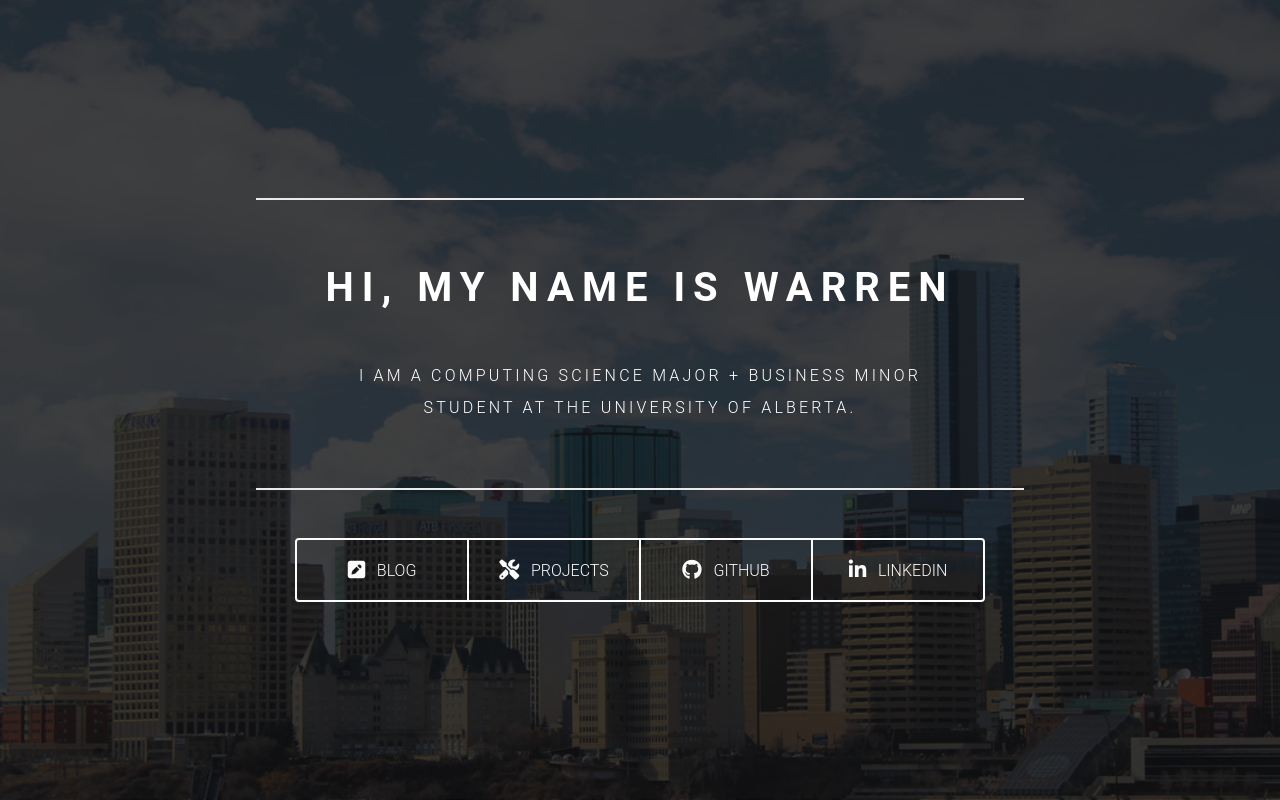
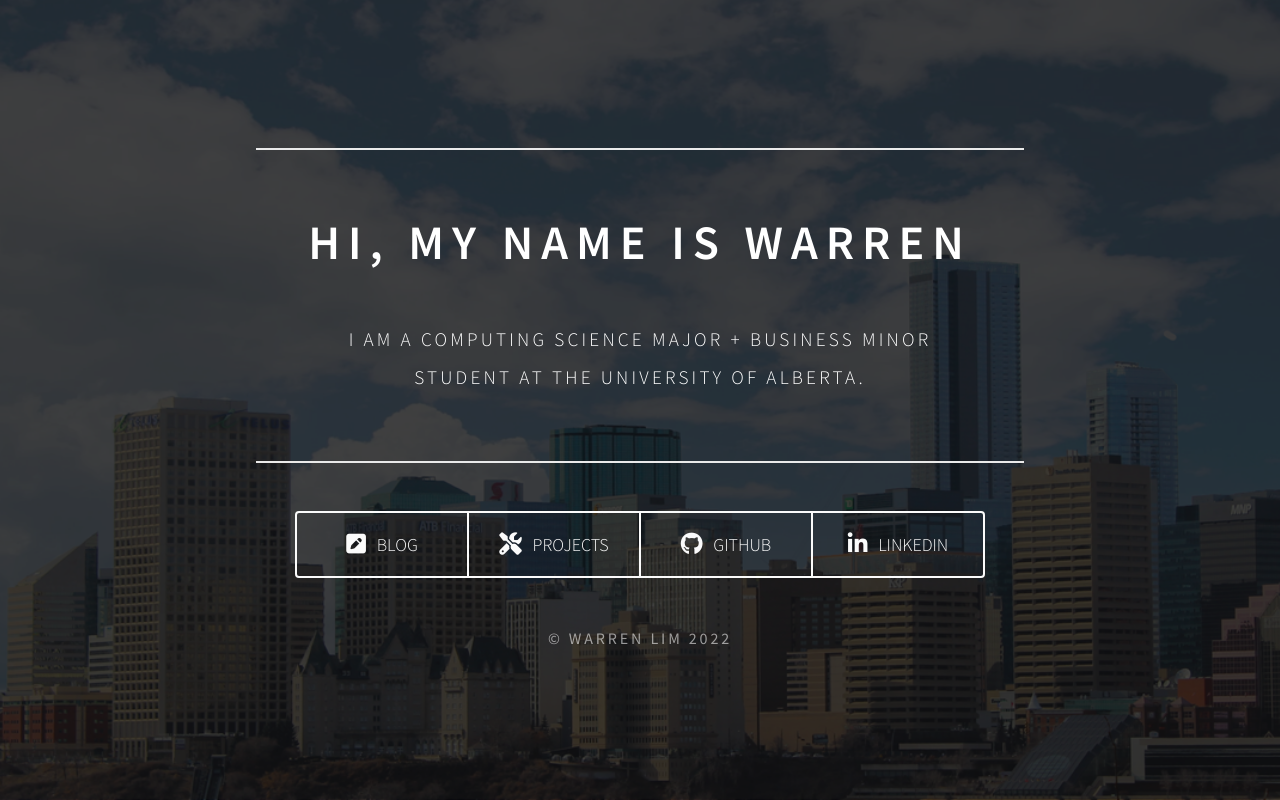
Before and after one commit to wrrnlim/wrrnlim.github.io, a React (Vite) app: page / in a window 1280 px wide. Built offline with nearby package versions, Linux system fonts and the light colour scheme.

Commit message:
Add footer

```diff
--- a/src/App.jsx
+++ b/src/App.jsx
@@ -1,6 +1,7 @@
 import './css/App.css'
 import Home from './components/Home.jsx'
 import './css/App.css'
+import Footer from './components/Footer';
 
 function App() {
   const styles = {
@@ -25,6 +26,7 @@ function App() {
           <div className='mask' style={{ backgroundColor: 'rgba(0, 0, 0, 0.6)' }}>
             <div className='d-flex flex-column justify-content-center align-items-center h-100'>
               <Home />
+              <Footer />
             </div>
           </div>
         </div>
--- /dev/null
+++ b/src/components/Footer.jsx
@@ -0,0 +1,12 @@
+import React from 'react'
+import { MDBFooter } from 'mdb-react-ui-kit';
+
+export default function Footer() {
+  return (
+    <MDBFooter className='text-center text-lg-left text-light'>
+      <div className='text-center mt-5 footer-text'>
+        &copy; Warren Lim {new Date().getFullYear()}
+      </div>
+    </MDBFooter>
+  )
+}
--- a/src/css/App.css
+++ b/src/css/App.css
@@ -1,5 +1,5 @@
-@import url('https://fonts.googleapis.com/css2?family=Source+Sans+Pro:wght@300;700&display=swap');
+@import url('https://fonts.googleapis.com/css2?family=Source+Sans+Pro:wght@300;400;600&display=swap');
 
-body {
+* {
   font-family: 'Source Sans Pro', sans-serif;
 }
--- a/src/css/home.css
+++ b/src/css/home.css
@@ -2,6 +2,7 @@
   font-weight: 600;
   text-transform: uppercase;
   letter-spacing: 0.5rem;
+  font-size: 3rem;
 }
 
 .hero-sub {
@@ -9,7 +10,7 @@
   text-transform: uppercase;
   letter-spacing: 0.2rem;
   line-height: 2;
-  font-size: 1rem;
+  font-size: 1.2rem;
 }
 
 .hero {
@@ -20,7 +21,7 @@
 }
 
 .hero-btn {
-  font-size: 16px;
+  font-size: 18px;
   min-width: 120px;
   padding: 0.5rem 0;
   font-weight: 300;
@@ -30,6 +31,16 @@
   background-color: #ffffff2b;
 }
 
+.footer-text {
+  font-size: 1rem;
+  font-weight: 400;
+  text-transform: uppercase;
+  letter-spacing: 0.18rem;
+  color: #ffffff8f;
+}
+
+
+/* Small Screens */
 @media (max-width: 1650px) {
   .hero {
     width: 60%;
@@ -41,6 +52,10 @@
     width: 90%;
   }
 
+  .hero-title {
+    font-size: 2rem;
+  }
+
   .hero-sub {
     font-size: 0.8rem;
   }
```
